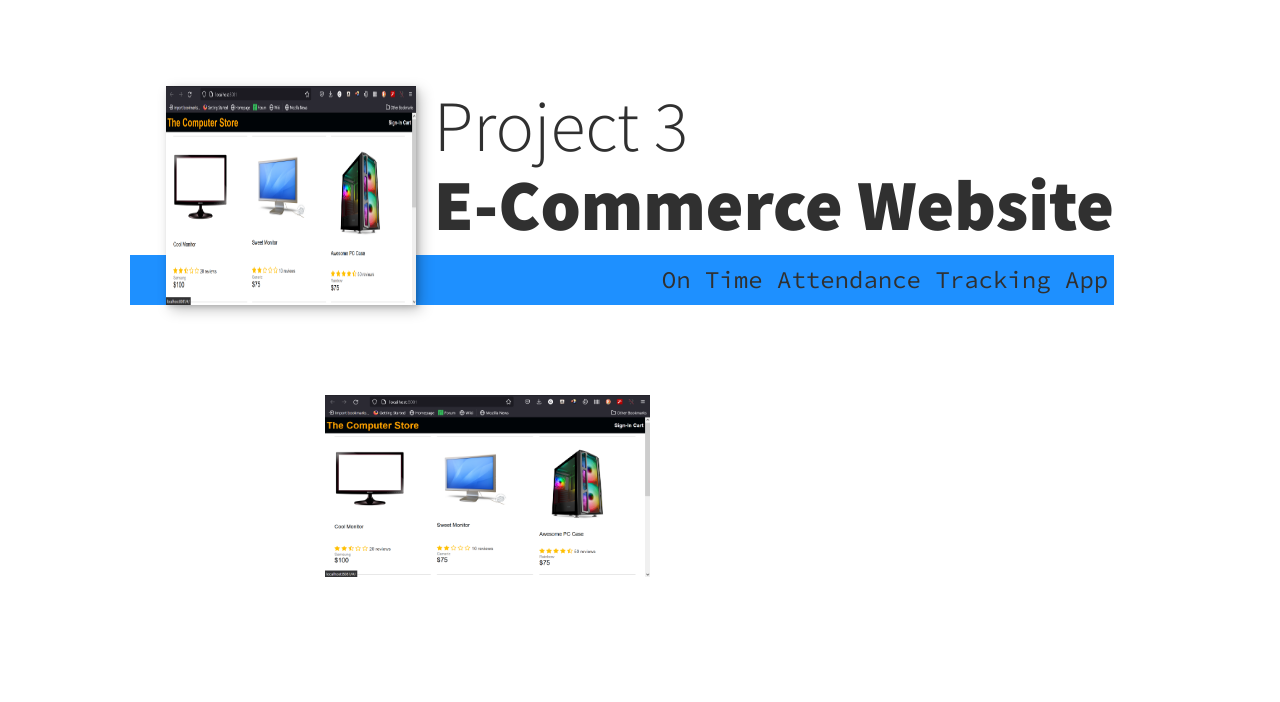
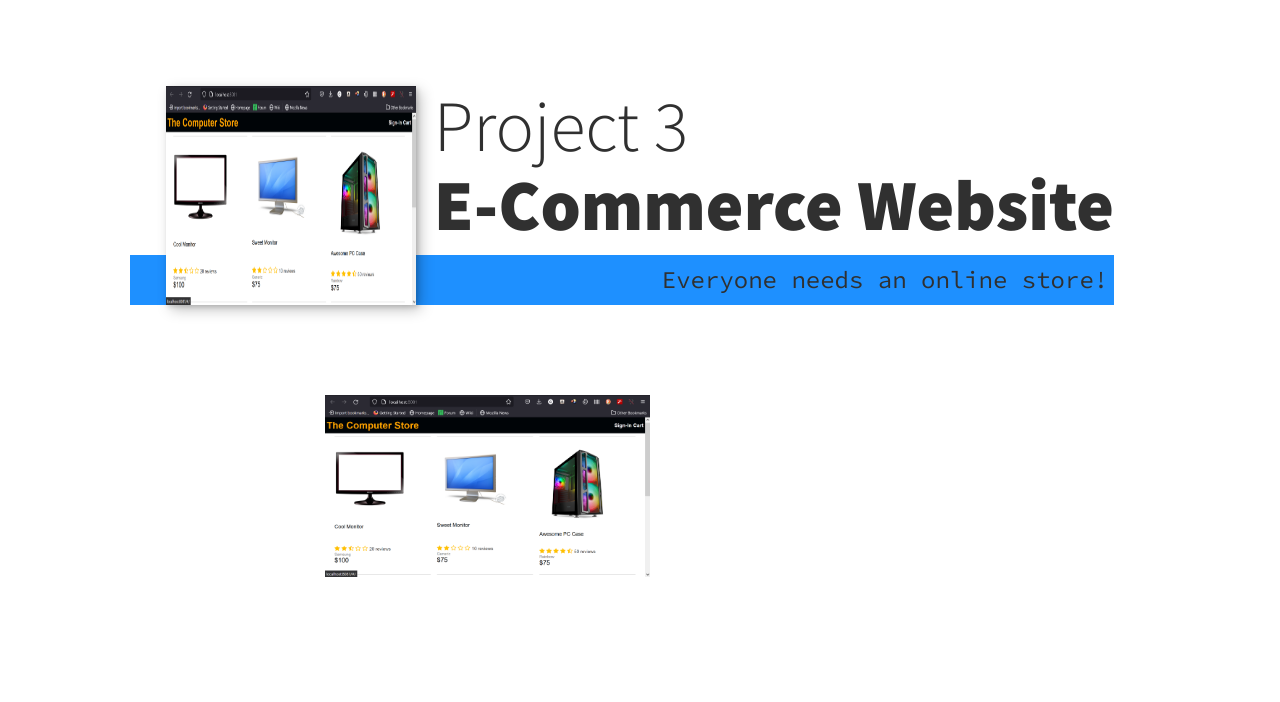
Before and after one commit to TheCliCommander/Portfolio1, a plain HTML site: page portfolio-item3.html in a window 1280 px wide. Shown: the part 98-800 px from the top of the page. Drawn offline with Linux system fonts and the light colour scheme.

Commit message:
finished again

```diff
--- a/portfolio-item3.html
+++ b/portfolio-item3.html
@@ -39,7 +39,7 @@
 			<h1 class="section__title section__title--intro">
 				Project 3  <strong>E-Commerce Website</strong>
 			</h1>
-			<p class="section__subtitle section__subtitle--intro">On Time Attendance Tracking App</p>
+			<p class="section__subtitle section__subtitle--intro">Everyone needs an online store!</p>
 			<img src="img/ecommercesite.png" alt="pic of On-Time app" class="intro__img">
 
 		</section>
```
